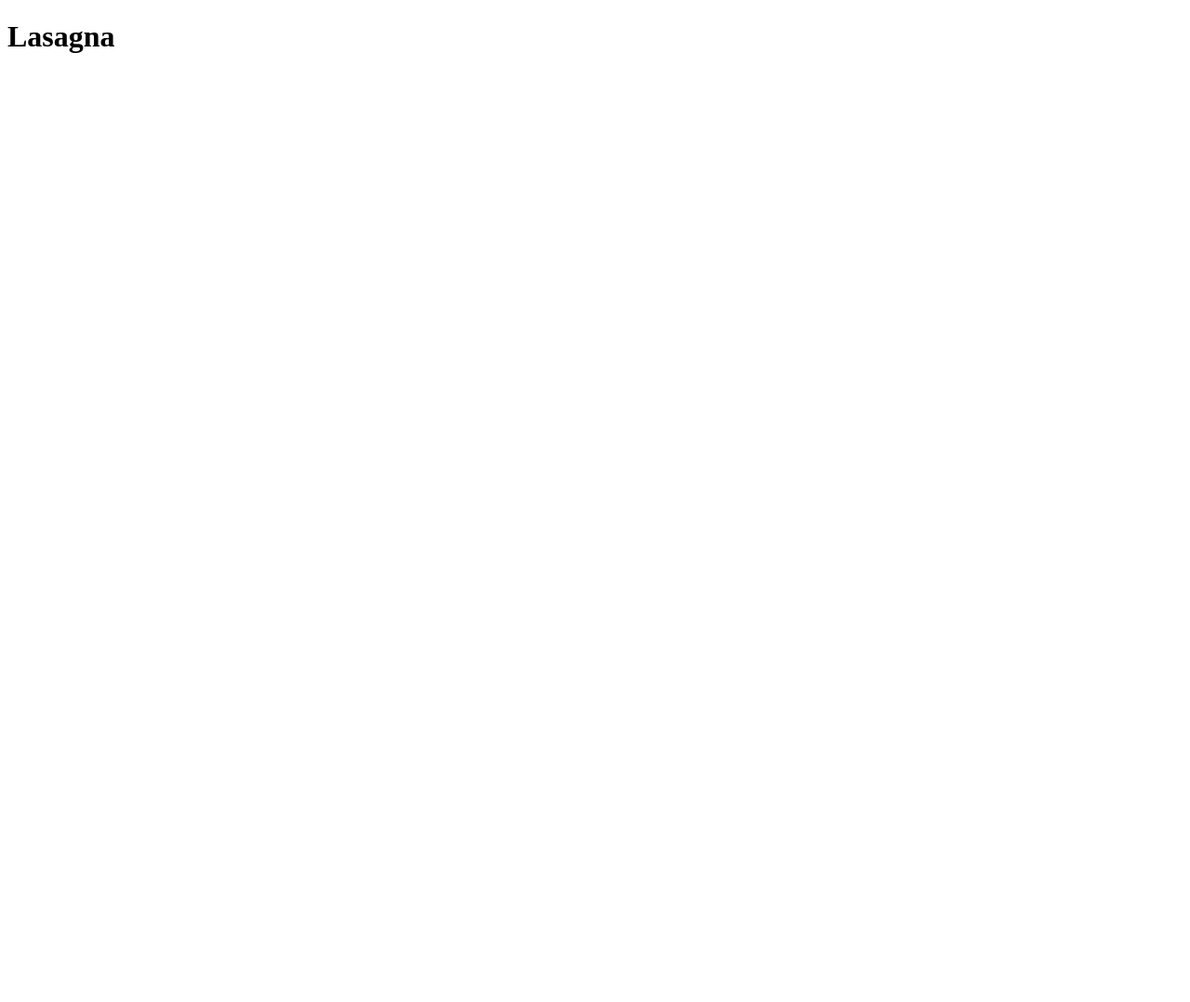
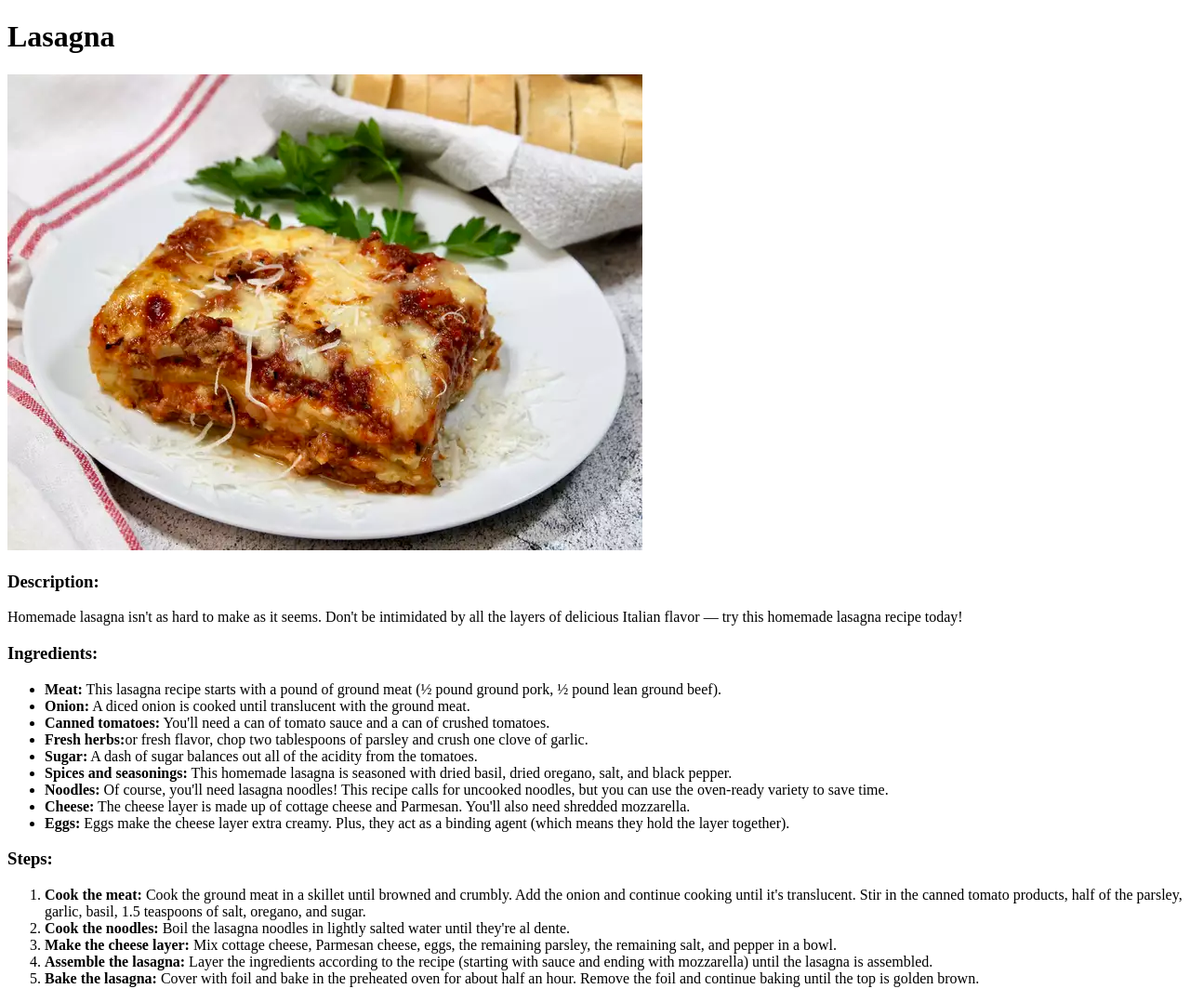
Before and after one commit to PCervone/odin-recipes, a plain HTML site: page recipes/lasagna.html in a window 1280 px wide. Shown: the whole page at 93% size. Before the commit the page ends 800 px from the top, so only its background shows below. Drawn offline with Linux system fonts and the light colour scheme.

Commit message:
Complete lasagna.html

```diff
--- a/recipes/lasagna.html
+++ b/recipes/lasagna.html
@@ -8,5 +8,28 @@
 </head>
 <body>
     <h1>Lasagna</h1>
+    <img src="./images/lasagna.webp" alt="Lasagna Picture">
+    <h3>Description:</h3>
+    <p>Homemade lasagna isn't as hard to make as it seems. Don't be intimidated by all the layers of delicious Italian flavor — try this homemade lasagna recipe today!</p>
+    <h3>Ingredients:</h3>
+    <ul>
+        <li><strong>Meat:</strong> This lasagna recipe starts with a pound of ground meat (½ pound ground pork, ½ pound lean ground beef).</li>
+        <li><strong>Onion:</strong> A diced onion is cooked until translucent with the ground meat.</li>
+        <li><strong>Canned tomatoes:</strong> You'll need a can of tomato sauce and a can of crushed tomatoes.</li>
+        <li><strong>Fresh herbs:</strong>or fresh flavor, chop two tablespoons of parsley and crush one clove of garlic.</li>
+        <li><strong>Sugar:</strong> A dash of sugar balances out all of the acidity from the tomatoes.</li>
+        <li><strong>Spices and seasonings:</strong> This homemade lasagna is seasoned with dried basil, dried oregano, salt, and black pepper.</li>
+        <li><strong>Noodles:</strong> Of course, you'll need lasagna noodles! This recipe calls for uncooked noodles, but you can use the oven-ready variety to save time.</li>
+        <li><strong>Cheese:</strong> The cheese layer is made up of cottage cheese and Parmesan. You'll also need shredded mozzarella.</li>
+        <li><strong>Eggs:</strong> Eggs make the cheese layer extra creamy. Plus, they act as a binding agent (which means they hold the layer together).</li>
+    </ul>
+    <h3>Steps:</h3>
+    <ol>
+        <li><strong>Cook the meat:</strong> Cook the ground meat in a skillet until browned and crumbly. Add the onion and continue cooking until it's translucent. Stir in the canned tomato products, half of the parsley, garlic, basil, 1.5 teaspoons of salt, oregano, and sugar.</li>
+        <li><strong>Cook the noodles:</strong> Boil the lasagna noodles in lightly salted water until they're al dente.</li>
+        <li><strong>Make the cheese layer:</strong> Mix cottage cheese, Parmesan cheese, eggs, the remaining parsley, the remaining salt, and pepper in a bowl.</li>
+        <li><strong>Assemble the lasagna:</strong> Layer the ingredients according to the recipe (starting with sauce and ending with mozzarella) until the lasagna is assembled.</li>
+        <li><strong>Bake the lasagna:</strong> Cover with foil and bake in the preheated oven for about half an hour. Remove the foil and continue baking until the top is golden brown.</li>
+    </ol>
 </body>
 </html>
```
Also changed, not shown: recipes/images/lasagna.webp (added).
